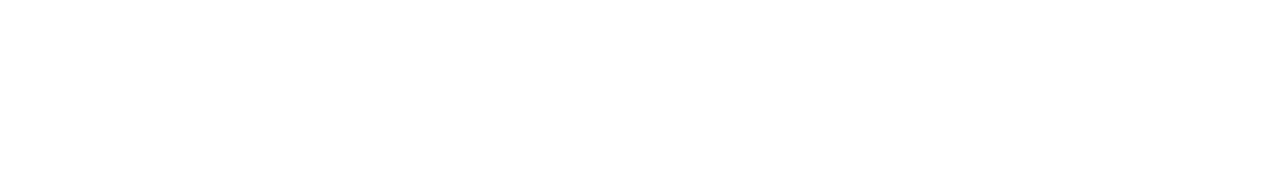
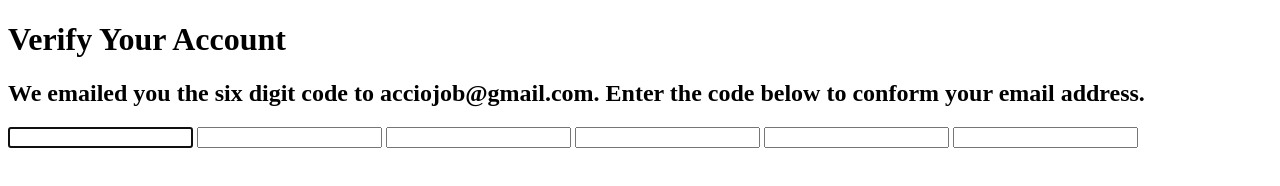
Before and after one commit to acciojob/OTP-Stakshi301, a website: page main.html in a window 1280 px wide. Drawn offline with Linux system fonts and the light colour scheme.

Commit message:
created a submission

```diff
--- a/main.html
+++ b/main.html
@@ -8,7 +8,19 @@
 
 <body>
 	<!-- the entire body must be written by student -->
-    <script type="text/javascript" src="./script.js">
+
+	 <h1 id="verification_heading">Verify Your Account</h1>
+    <h2 id="verification_subtext">We emailed you the six digit code to acciojob@gmail.com. Enter the code below to conform your email address.</h2>
+
+    <div class="code-container">
+        <input type="text" class="code" maxlength="1" autofocus>
+        <input type="text" class="code" maxlength="1">
+        <input type="text" class="code" maxlength="1">
+        <input type="text" class="code" maxlength="1">
+        <input type="text" class="code" maxlength="1">
+        <input type="text" class="code" maxlength="1">
+    </div>
+	<script type="text/javascript" src="./script.js">
 </script>
 
 </body>
```
